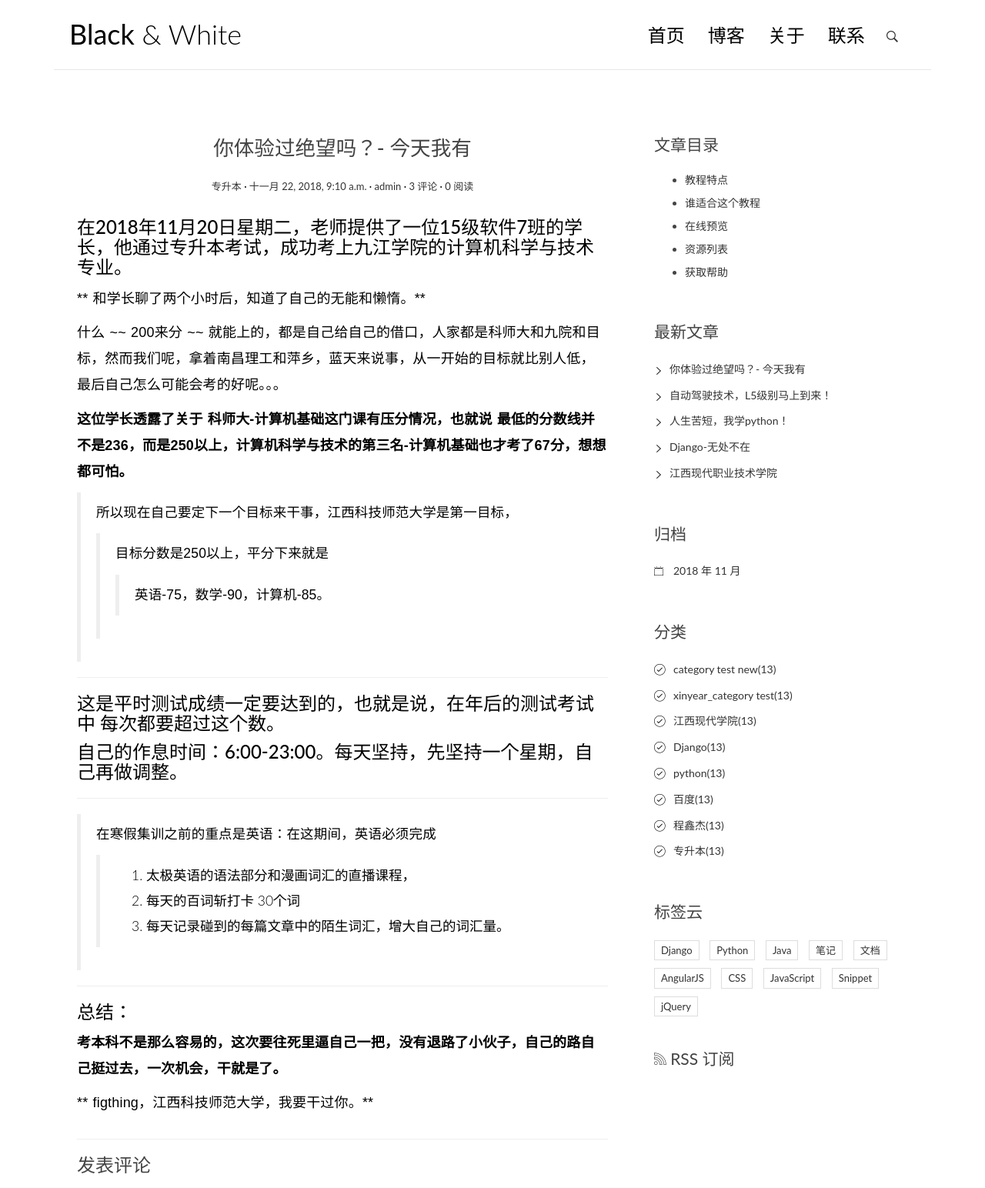
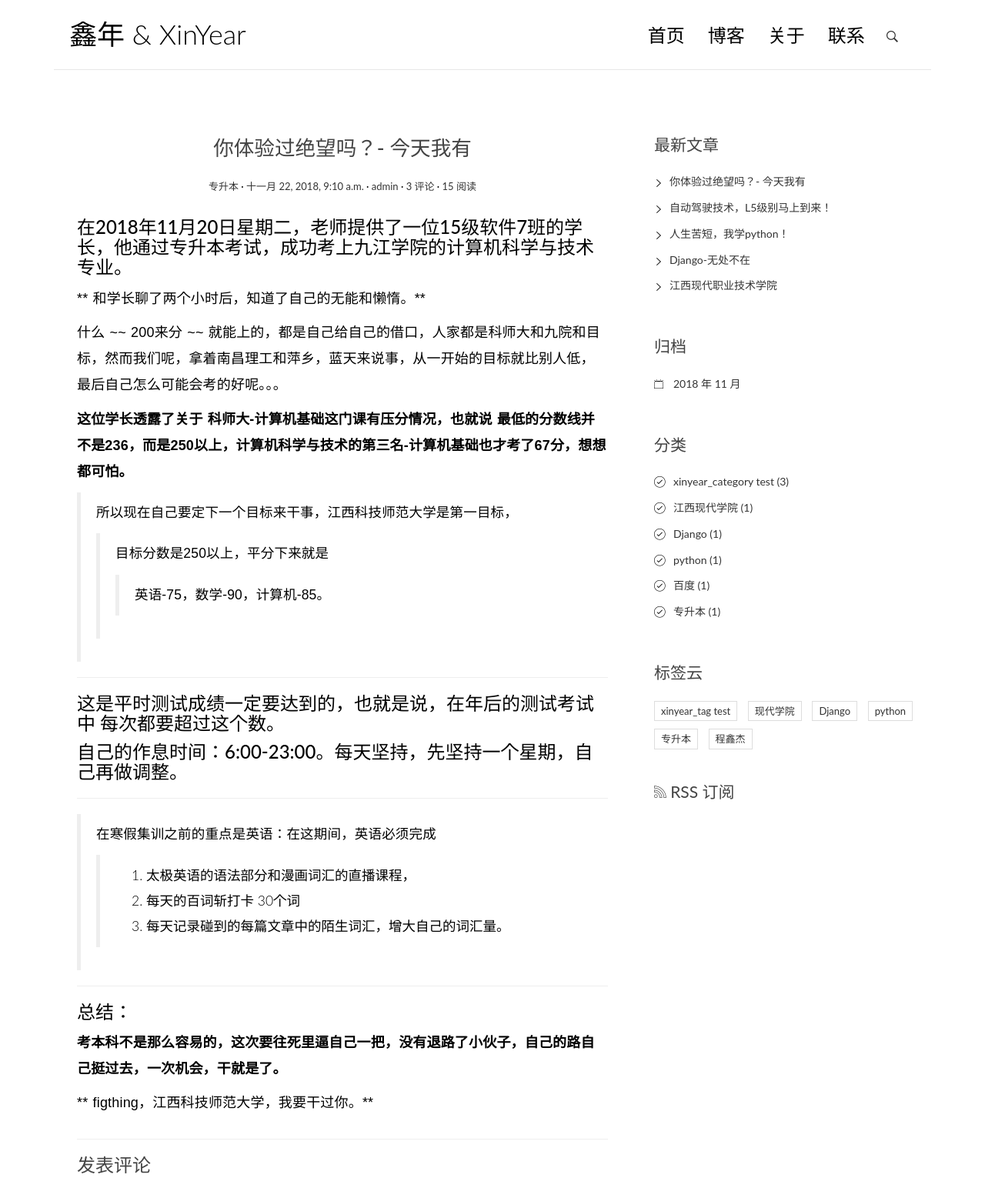
Before and after one commit to LuluCheng2/blogproject02, a Django app: page /post/9/ in a window 1280 px wide. Shown: the top 1544 px of the page at 77% size. Run offline with Django 3.2, Linux system fonts and the light colour scheme; data comes from the database, SQL or seed files in the repository; both versions use the stored data as it was after the commit; some libraries are stand-ins or nearby versions.

Commit message:
blog_online

```diff
--- a/blog/templatetags/blog_tags.py
+++ b/blog/templatetags/blog_tags.py
@@ -6,7 +6,8 @@
 自定义的模板标签
 '''
 from django import template
-from ..models import Post, Category
+from django.db.models.aggregates import Count
+from ..models import Post, Category, Tag
 
 register = template.Library()
 
@@ -23,4 +24,11 @@ def archives():
 # 分类模板标签
 @register.simple_tag
 def get_categories():
-    return Category.objects.all()
+    # Count 计算分类下的文章数，其接受的参数为需要计数的模型的名称
+    return Category.objects.annotate(num_posts=Count('post')).filter(num_posts__gt=0)
+
+# 标签模板标签
+@register.simple_tag
+def get_tags():
+    # Count 计算标签下的文章数，其接受的参数为需要计数的模型的名称
+    return Tag.objects.annotate(num_posts=Count('post')).filter(num_posts__gt=0)
--- a/blog/urls.py
+++ b/blog/urls.py
@@ -12,9 +12,10 @@ from . import views
 # 视图函数命名空间
 app_name = 'blog'
 urlpatterns = [
-    url(r'^$', views.index, name='index'),
-    url(r'^post/(?P<pk>[0-9]+)/$', views.detail, name='detail'),
-    url(r'^archives/(?P<year>[0-9]{4})/(?P<month>[0-9]{1,2})/$', views.archives, name="archives"),
-    url(r'^category/(?P<pk>[0-9]+)/$', views.category, name='category'),
+    url(r'^$', views.IndexView.as_view(), name='index'),
+    url(r'^post/(?P<pk>[0-9]+)/$', views.PostDetailView.as_view(), name='detail'),
+    url(r'^archives/(?P<year>[0-9]{4})/(?P<month>[0-9]{1,2})/$', views.ArchivesView.as_view(), name="archives"),
+    url(r'^category/(?P<pk>[0-9]+)/$', views.CategoryView.as_view(), name='category'),
+    url(r'^tag/(?P<pk>[0-9]+)/$', views.TagView.as_view(), name='tag'),
 
 ]
--- a/blog/views.py
+++ b/blog/views.py
@@ -2,20 +2,34 @@
 # coding:utf-8
 
 import markdown
+
 from django.shortcuts import render, get_object_or_404
-
+from django.views.generic import ListView, DetailView
 from comments.forms import CommentForm
-from .models import Post, Category
+from .models import Post, Category, Tag
 
 # 主页：文章列表页
-def index(request):
-    # all() 方法获取全部文章，order_by() 按created_time排序，- 表示逆序排序
-    post_list = Post.objects.all()
-    return render(request, 'blog/index.html', context={'post_list': post_list})
+# 主页 视图函数
+# def index(request):
+#     # all() 方法获取全部文章，order_by() 按created_time排序，- 表示逆序排序
+#     post_list = Post.objects.all()
+#     return render(request, 'blog/index.html', context={'post_list': post_list})
+# 主页 类视图
+class IndexView(ListView):
+    model = Post
+    template_name = 'blog/index.html'
+    context_object_name = 'post_list'
+
+    # 指定 paginate_by 属性后开启分页功能，其值代表每一页包含多少篇文章
+    paginate_by = 4
 
 # 文章详情页
 def detail(request, pk):
     post = get_object_or_404(Post, pk=pk)
+
+    # 阅读量 +1
+    post.increase_views()
+
     # 记得在顶部引入 markdown 模块
     post.body = markdown.markdown(post.body,
                                   extensions=[
@@ -34,15 +48,91 @@ def detail(request, pk):
                'comment_list': comment_list}
     return render(request, 'blog/detail.html', context=context)
 
-# 文章按日期归档
+# 顶部导入 DetailView
+class PostDetailView(DetailView):
+    # 这些属性的含义和 ListView 是一样的
+    model = Post
+    template_name = 'blog/detail.html'
+    context_object_name = 'post'
+
+    def get(self, request, *args, **kwargs):
+        # 覆写 get 方法的目的是因为每当文章被访问一次，就得将文章阅读量 +1
+        # get 方法返回的是一个 HttpResponse 实例
+        # 之所以需要先调用父类的 get 方法，是因为只有当 get 方法被调用后，
+        # 才有 self.object 属性，其值为 Post 模型实例，即被访问的文章 post
+        response = super(PostDetailView, self).get(request, *args, **kwargs)
+
+        # 将文章阅读量 +1
+        # 注意 self.object 的值就是被访问的文章 post
+        self.object.increase_views()
+
+        # 视图必须返回一个 HttpResponse 对象
+        return response
+
+    def get_object(self, queryset=None):
+        # 覆写 get_object 方法的目的是因为需要对 post 的 body 值进行渲染
+        post = super(PostDetailView, self).get_object(queryset=None)
+        post.body = markdown.markdown(post.body,
+                                      extensions=[
+                                          'markdown.extensions.extra',
+                                          'markdown.extensions.codehilite',
+                                          'markdown.extensions.toc',
+                                      ])
+        return post
+
+    def get_context_data(self, **kwargs):
+        # 覆写 get_context_data 的目的是因为除了将 post 传递给模板外（DetailView 已经帮我们完成），
+        # 还要把评论表单、post 下的评论列表传递给模板。
+        context = super(PostDetailView, self).get_context_data(**kwargs)
+        form = CommentForm()
+        comment_list = self.object.comment_set.all()
+        context.update({
+            'form': form,
+            'comment_list': comment_list
+        })
+        return context
+
+# 文章按日期归档 视图函数
 def archives(request, year, month):
     post_list = Post.objects.filter(created_time__year=year,
                                     created_time__month=month
                                     ).order_by('-created_time')
     return render(request, 'blog/index.html', context={'post_list': post_list})
+# 文章按日期归档 类视图
+class ArchivesView(ListView):
+    model = Post
+    template_name = 'blog/index.html'
+    context_object_name = 'post_list'
+
+    def get_queryset(self):
+        year = self.kwargs.get('year')
+        month = self.kwargs.get('month')
+        return super(ArchivesView, self).get_queryset().filter(created_time__year=year,
+                                                               created_time__month=month
+                                                               )
 
 # 文章分类
+# 分类 视图函数
 def category(request, pk):
     cate = get_object_or_404(Category, pk=pk)
     post_list = Post.objects.filter(category=cate)
     return render(request, 'blog/index.html', context={'post_list': post_list})
+# 分类 类视图
+class CategoryView(IndexView):
+    # model = Post
+    # template_name = 'blog/index.html'
+    # context_object_name = 'post_list'
+
+    def get_queryset(self):
+        cate = get_object_or_404(Category, pk=self.kwargs.get('pk'))
+        return super(CategoryView, self).get_queryset().filter(category=cate)
+
+# 标签 类视图
+class TagView(ListView):
+    model = Post
+    template_name = 'blog/index.html'
+    context_object_name = 'post_list'
+
+    def get_queryset(self):
+        tag = get_object_or_404(Tag, pk=self.kwargs.get('pk'))
+        return super(TagView, self).get_queryset().filter(tags=tag)
--- a/requirements.txt
+++ b/requirements.txt
@@ -1,4 +1,5 @@
 Django==1.10.6
+django-bootstrap3==11.0.0
 Markdown==3.0.1
 Pygments==2.2.0
 pytz==2018.7
--- a/templates/base.html
+++ b/templates/base.html
@@ -4,7 +4,7 @@
 <!DOCTYPE html>
 <html>
 <head>
-    <title>Black &amp; White</title>
+    <title>Django-鑫年博客</title>
 
     <!-- meta -->
     <meta charset="UTF-8">
@@ -31,7 +31,7 @@
         <div class="row">
             <div class="col-md-4 col-sm-5 col-xs-8">
                 <div class="logo">
-                    <h1><a href="{% url 'blog:index' %}"><b>Black</b> &amp; White</a></h1>
+                    <h1><a href="{% url 'blog:index' %}"><b>鑫年</b> &amp; XinYear</a></h1>
                 </div>
             </div><!-- col-md-4 -->
             <div class="col-md-8 col-sm-7 col-xs-4">
@@ -75,8 +75,9 @@
                 {% block main %}
                 {% endblock main %}
             </main>
-            <!-- -->
+            <!-- 侧边栏列表-->
             <aside class="col-md-4">
+                <!-- 文章目录-->
                 {% block toc %}
                 {% endblock toc %}
                 <!-- 最新文章-->
@@ -116,7 +117,10 @@
                     <ul>
                         {% for category in category_list %}
                         <li>
-                            <a href="{% url 'blog:category' category.pk %}">{{ category.name }}<span class="post-count">(13)</span></a>
+                            <a href="{% url 'blog:category' category.pk %}">
+                                {{ category.name }}
+                                <span class="post-count">({{ category.num_posts }})</span
+                            ></a>
                         </li>
                         {% empty %}
                         暂无分类
@@ -126,37 +130,15 @@
                 <!-- 标签云-->
                 <div class="widget widget-tag-cloud">
                     <h3 class="widget-title">标签云</h3>
+                    {% get_tags as tag_list %}
                     <ul>
+                        {% for tag in tag_list %}
                         <li>
-                            <a href="#">Django</a>
+                            <a href="{% url 'blog:tag' tag.pk %}">{{ tag.name }}</a>
                         </li>
-                        <li>
-                            <a href="#">Python</a>
-                        </li>
-                        <li>
-                            <a href="#">Java</a>
-                        </li>
-                        <li>
-                            <a href="#">笔记</a>
-                        </li>
-                        <li>
-                            <a href="#">文档</a>
-                        </li>
-                        <li>
-                            <a href="#">AngularJS</a>
-                        </li>
-                        <li>
-                            <a href="#">CSS</a>
-                        </li>
-                        <li>
-                            <a href="#">JavaScript</a>
-                        </li>
-                        <li>
-                            <a href="#">Snippet</a>
-                        </li>
-                        <li>
-                            <a href="#">jQuery</a>
-                        </li>
+                        {% empty %}
+                            暂无标签
+                        {% endfor %}
                     </ul>
                 </div>
                 <!-- RSS订阅-->
@@ -186,10 +168,10 @@
     <button type="button" class="overlay-close"><span class="ion-ios-close-empty"></span></button>
     <nav>
         <ul>
-            <li><a href="index.html">首页</a></li>
-            <li><a href="full-width.html">博客</a></li>
-            <li><a href="about.html">关于</a></li>
-            <li><a href="contact.html">联系</a></li>
+            <li><a href="{% url 'blog:index' %}">首页</a></li>
+            <li><a href="#">博客</a></li>
+            <li><a href="#">关于</a></li>
+            <li><a href="#">联系</a></li>
         </ul>
     </nav>
 </div>
--- a/templates/blog/detail.html
+++ b/templates/blog/detail.html
@@ -11,7 +11,7 @@
                                                           datetime="{{ post.created_time }}">{{ post.created_time }}</time></a></span>
                 <span class="post-author"><a href="#">{{ post.author }}</a></span>
                 <span class="comments-link"><a href="#">{{ post.comment_set.count }} 评论</a></span>
-                <span class="views-count"><a href="#">0 阅读</a></span>
+                <span class="views-count"><a href="{{ post.get_absolute_url }}">{{ post.views }} 阅读</a></span>
             </div>
         </header>
         <div class="entry-content clearfix">
@@ -65,7 +65,9 @@
         </div>
     </section>
 {% endblock main %}
+
 {% block toc %}
+    <!-- 文章目录 (还没实现)
     <div class="widget widget-content">
         <h3 class="widget-title">文章目录</h3>
         <ul>
@@ -86,120 +88,5 @@
             </li>
         </ul>
     </div>
+    -->
 {% endblock toc %}
-                <div class="widget widget-recent-posts">
-                    <h3 class="widget-title">最新文章</h3>
-                    <ul>
-                        <li>
-                            <a href="#">Django 博客开发入门教程：前言</a>
-                        </li>
-                        <li>
-                            <a href="#">Django 博客使用 Markdown 自动生成文章目录</a>
-                        </li>
-                        <li>
-                            <a href="#">部署 Django 博客</a>
-                        </li>
-                    </ul>
-                </div>
-                <div class="widget widget-archives">
-                    <h3 class="widget-title">归档</h3>
-                    <ul>
-                        <li>
-                            <a href="#">2017 年 5 月</a>
-                        </li>
-                        <li>
-                            <a href="#">2017 年 4 月</a>
-                        </li>
-                        <li>
-                            <a href="#">2017 年 3 月</a>
-                        </li>
-                    </ul>
-                </div>
-
-                <div class="widget widget-category">
-                    <h3 class="widget-title">分类</h3>
-                    <ul>
-                        <li>
-                            <a href="#">Django 博客教程 <span class="post-count">(13)</span></a>
-                        </li>
-                        <li>
-                            <a href="#">Python 教程 <span class="post-count">(11)</span></a>
-                        </li>
-                        <li>
-                            <a href="#">Django 用户认证 <span class="post-count">(8)</span></a>
-                        </li>
-                    </ul>
-                </div>
-
-                <div class="widget widget-tag-cloud">
-                    <h3 class="widget-title">标签云</h3>
-                    <ul>
-                        <li>
-                            <a href="#">Django</a>
-                        </li>
-                        <li>
-                            <a href="#">Python</a>
-                        </li>
-                        <li>
-                            <a href="#">Java</a>
-                        </li>
-                        <li>
-                            <a href="#">笔记</a>
-                        </li>
-                        <li>
-                            <a href="#">文档</a>
-                        </li>
-                        <li>
-                            <a href="#">AngularJS</a>
-                        </li>
-                        <li>
-                            <a href="#">CSS</a>
-                        </li>
-                        <li>
-                            <a href="#">JavaScript</a>
-                        </li>
-                        <li>
-                            <a href="#">Snippet</a>
-                        </li>
-                        <li>
-                            <a href="#">jQuery</a>
-                        </li>
-                    </ul>
-                </div>
-                <div class="rss">
-                    <a href=""><span class="ion-social-rss-outline"></span> RSS 订阅</a>
-                </div>
-            </aside>
-        </div>
-    </div>
-</div>
-<footer id="site-footer">
-    <div class="container">
-        <div class="row">
-            <div class="col-md-12">
-                <p class="copyright">&copy 2017 - Collect from <a href="http://www.cssmoban.com/"
-                                                                  target="_blank" title="模板之家">模板之家</a>
-                    - Modified by <a href="http://zmrenwu.com/" title="网页模板" target="_blank">追梦人物的博客</a>
-                </p>
-            </div>
-        </div>
-    </div>
-</footer>
-
-<!-- Mobile Menu -->
-<div class="overlay overlay-hugeinc">
-    <button type="button" class="overlay-close"><span class="ion-ios-close-empty"></span></button>
-    <nav>
-        <ul>
-            <li><a href="index.html">首页</a></li>
-            <li><a href="full-width.html">博客</a></li>
-            <li><a href="about.html">关于</a></li>
-            <li><a href="contact.html">联系</a></li>
-        </ul>
-    </nav>
-</div>
-
-<script src="js/script.js"></script>
-
-</body>
-</html>
```
Also changed, not shown: blog/models.py (+28 -0 lines), templates/blog/index.html (+19 -9 lines), blog/migrations/0003_auto_20181121_1351.py (added), db.sqlite3 (added).
